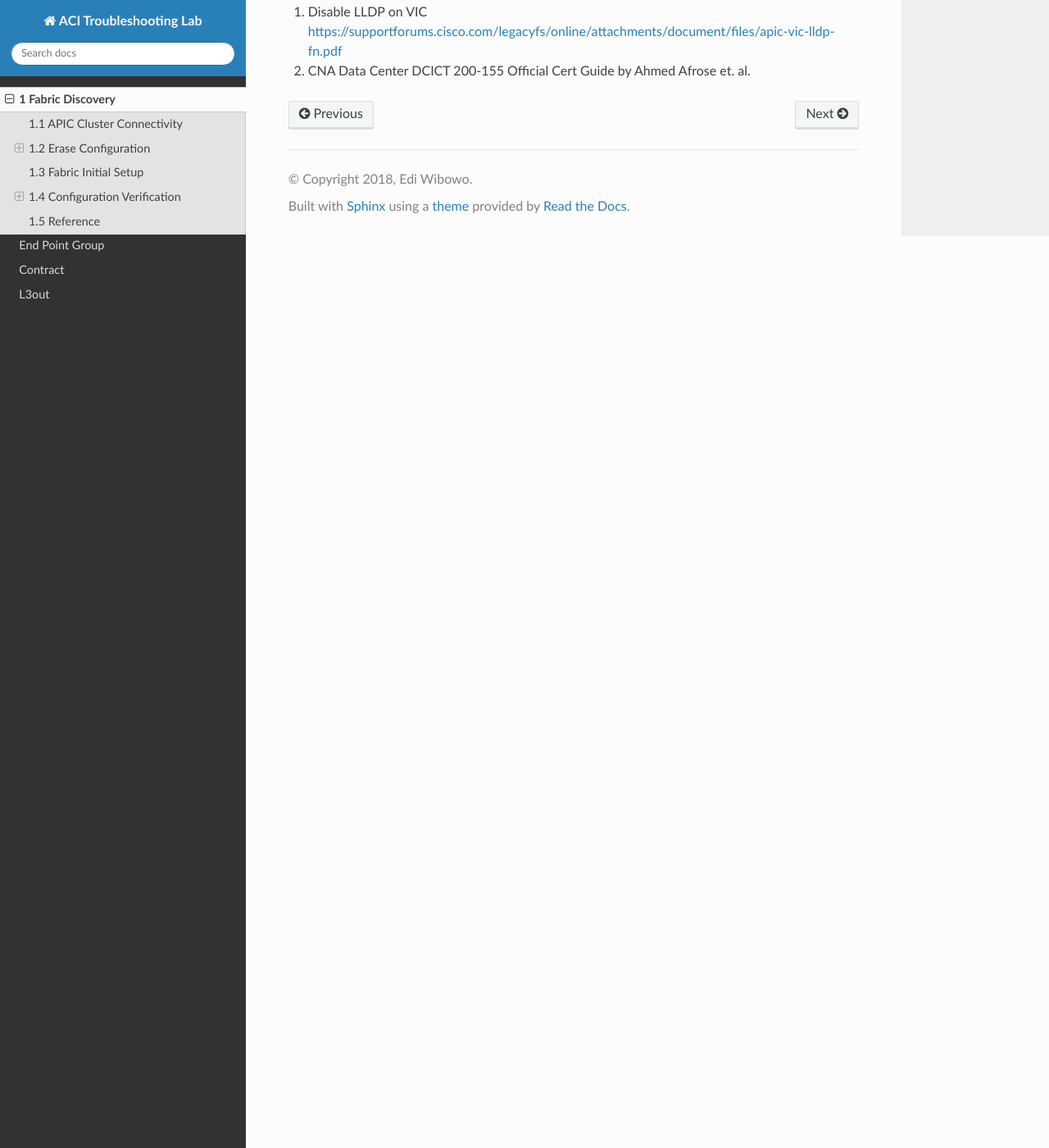
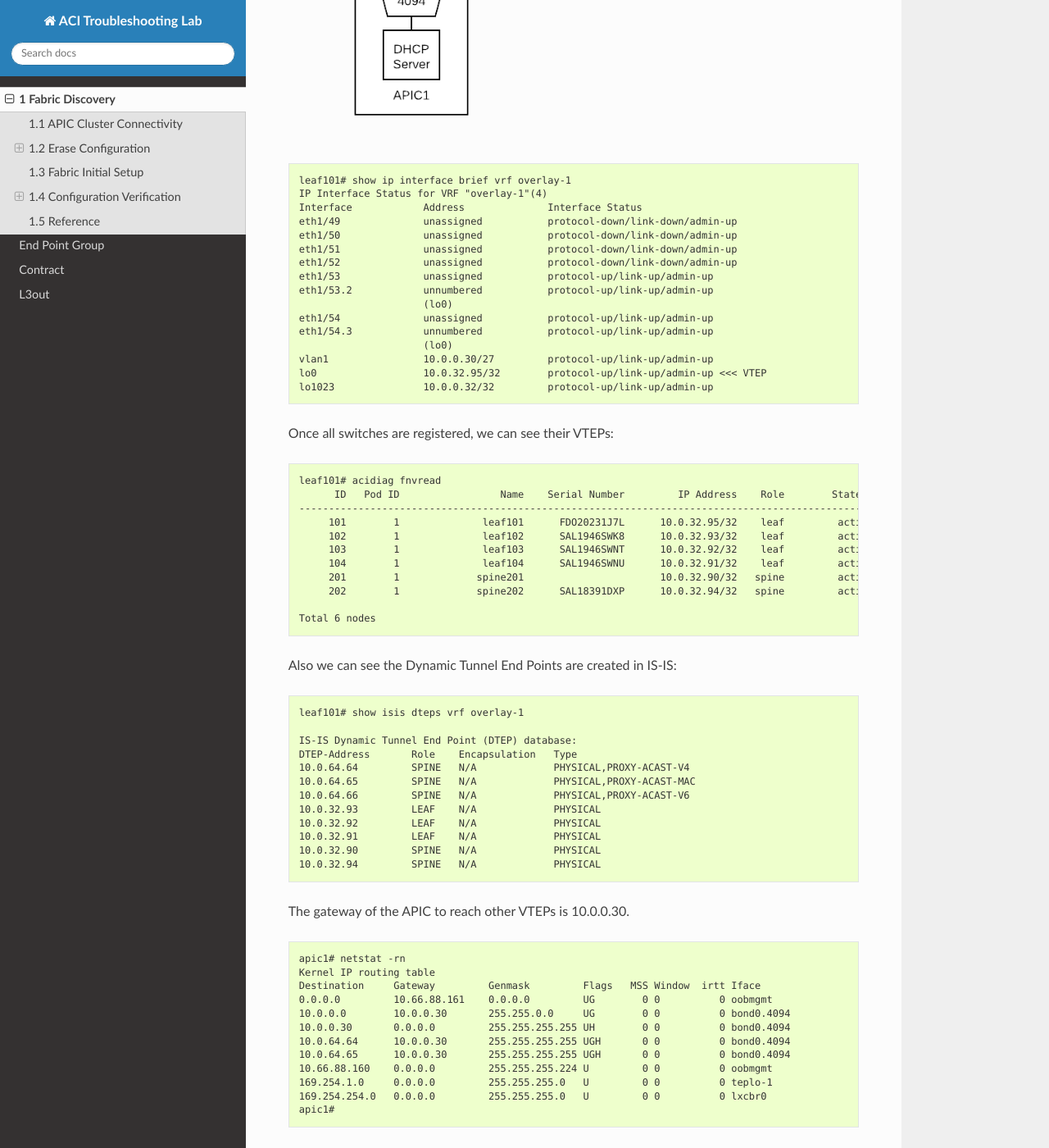
Before and after one commit to ewibowo/aci-troubleshooting-lab, a Sphinx documentation site: the page built from source/fabric-discovery.rst, in a window 1280 px wide and 1400 px high, scrolled down 6753 px. Shown: the whole window at 82% size. Built offline with Sphinx 7.4.7 and the Read the Docs theme 2.0.0, drawn with Linux system fonts in a browser that asks for light colours; some of the changed text lies outside the part shown.

Commit message:
Modified VTEPs section

```diff
--- a/source/fabric-discovery.rst
+++ b/source/fabric-discovery.rst
@@ -311,6 +312,58 @@ When leaf is registered, it will request TEP address via DHCP.
   lo0                  10.0.32.95/32        protocol-up/link-up/admin-up <<< VTEP
   lo1023               10.0.0.32/32         protocol-up/link-up/admin-up
 
+Once all switches are registered, we can see their VTEPs:
+
+.. code-block:: console
+
+  leaf101# acidiag fnvread
+        ID   Pod ID                 Name    Serial Number         IP Address    Role        State   LastUpdMsgId
+  --------------------------------------------------------------------------------------------------------------
+       101        1              leaf101      FDO20231J7L      10.0.32.95/32    leaf         active   0
+       102        1              leaf102      SAL1946SWK8      10.0.32.93/32    leaf         active   0
+       103        1              leaf103      SAL1946SWNT      10.0.32.92/32    leaf         active   0
+       104        1              leaf104      SAL1946SWNU      10.0.32.91/32    leaf         active   0
+       201        1             spine201                       10.0.32.90/32   spine         active   0
+       202        1             spine202      SAL18391DXP      10.0.32.94/32   spine         active   0
+
+  Total 6 nodes
+
+Also we can see the Dynamic Tunnel End Points are created in IS-IS:
+
+.. code-block:: console
+
+  leaf101# show isis dteps vrf overlay-1
+
+  IS-IS Dynamic Tunnel End Point (DTEP) database:
+  DTEP-Address       Role    Encapsulation   Type
+  10.0.64.64         SPINE   N/A             PHYSICAL,PROXY-ACAST-V4
+  10.0.64.65         SPINE   N/A             PHYSICAL,PROXY-ACAST-MAC
+  10.0.64.66         SPINE   N/A             PHYSICAL,PROXY-ACAST-V6
+  10.0.32.93         LEAF    N/A             PHYSICAL
+  10.0.32.92         LEAF    N/A             PHYSICAL
+  10.0.32.91         LEAF    N/A             PHYSICAL
+  10.0.32.90         SPINE   N/A             PHYSICAL
+  10.0.32.94         SPINE   N/A             PHYSICAL
+
+The gateway of the APIC to reach other VTEPs is 10.0.0.30.
+
+.. code-block:: console
+
+  apic1# netstat -rn
+  Kernel IP routing table
+  Destination     Gateway         Genmask         Flags   MSS Window  irtt Iface
+  0.0.0.0         10.66.88.161    0.0.0.0         UG        0 0          0 oobmgmt
+  10.0.0.0        10.0.0.30       255.255.0.0     UG        0 0          0 bond0.4094
+  10.0.0.30       0.0.0.0         255.255.255.255 UH        0 0          0 bond0.4094
+  10.0.64.64      10.0.0.30       255.255.255.255 UGH       0 0          0 bond0.4094
+  10.0.64.65      10.0.0.30       255.255.255.255 UGH       0 0          0 bond0.4094
+  10.66.88.160    0.0.0.0         255.255.255.224 U         0 0          0 oobmgmt
+  169.254.1.0     0.0.0.0         255.255.255.0   U         0 0          0 teplo-1
+  169.254.254.0   0.0.0.0         255.255.255.0   U         0 0          0 lxcbr0
+  apic1#
+
+
+
 Reference
 ---------
 #. Disable LLDP on VIC https://supportforums.cisco.com/legacyfs/online/attachments/document/files/apic-vic-lldp-fn.pdf
```
Also changed, not shown: other parts of source/fabric-discovery.rst (+2 -1 lines).
